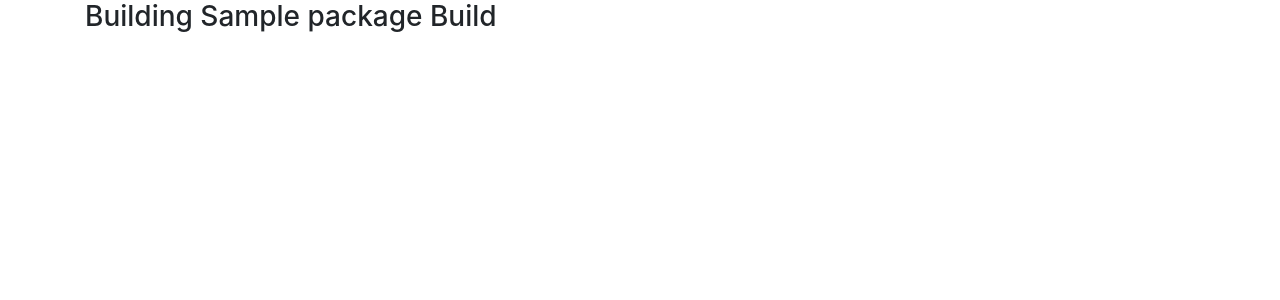
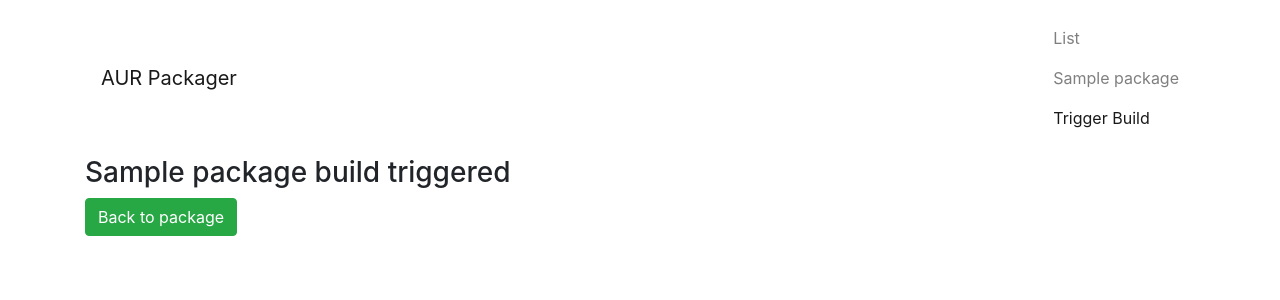
Before and after one commit to colajam93/aurpackager, a Django app: template templates/package_build.html in a window 1280 px wide. Shown: the top 300 px of the page. Run offline with Django 3.2, Linux system fonts and the light colour scheme; the template is opened without the code that fills it: values that come from a table or form of the project are taken from there, others are empty; tables that the repository leaves empty hold one stand-in row (values such as "Sample post"); some libraries are stand-ins or nearby versions.

Commit message:
Update html

```diff
--- a/manager/views.py
+++ b/manager/views.py
@@ -29,6 +29,7 @@ def build_detail(request, package_name, build_number):
     package = Package.objects.get(name=package_name)
     try:
         build = Build.objects.filter(package_id=package.id).order_by('-date')[int(build_number) - 1]
+        build.number = build_number
     except IndexError:
         build = None
     if build:
--- a/templates/base.html
+++ b/templates/base.html
@@ -22,12 +22,25 @@
         .clickable-pointer {
             cursor: pointer;
         }
+
+        .top {
+            margin-top: 10px;
+            margin-bottom: 10px;
+        }
     </style>
     <title>{% block title %}Package Manager{% endblock %}</title>
     {% block extrahead %}{% endblock %}
 </head>
 <body>
 <div class="container">
+    <nav class="top navbar navbar-light bg-faded">
+        <a class="navbar-brand" href="{% url 'manager:package_list' %}">AUR Packager</a>
+        <ul class="nav navbar-nav">
+            {% block nav %}
+                {{ nav }}
+            {% endblock %}
+        </ul>
+    </nav>
     {% block content %}
         {{ content }}
     {% endblock %}
--- a/templates/package_build.html
+++ b/templates/package_build.html
@@ -2,6 +2,20 @@
 
 {% block title %}Package Build{% endblock title %}
 
+
+{% block nav %}
+    <li class="nav-item">
+        <a class="nav-link" href="{% url 'manager:package_list' %}">List</a>
+    </li>
+    <li class="nav-item">
+        <a class="nav-link" href="{% url 'manager:package_detail' package_name=package.name %}">{{ package.name }}</a>
+    </li>
+    <li class="nav-item active">
+        <a class="nav-link" href="#">Trigger Build</a>
+    </li>
+{% endblock nav %}
+
 {% block content %}
-    <h3 class="page-header">Building {{ package.name }} Build</h3>
+    <h3 class="page-header">{{ package.name }} build triggered</h3>
+    <a class="btn btn-success" href="{% url 'manager:package_detail' package_name=package.name %}">Back to package</a>
 {% endblock content %}
```
Also changed, not shown: templates/build_detail.html (+12 -4 lines), templates/package_detail.html (+10 -7 lines), templates/package_list.html (+6 -1 lines).
